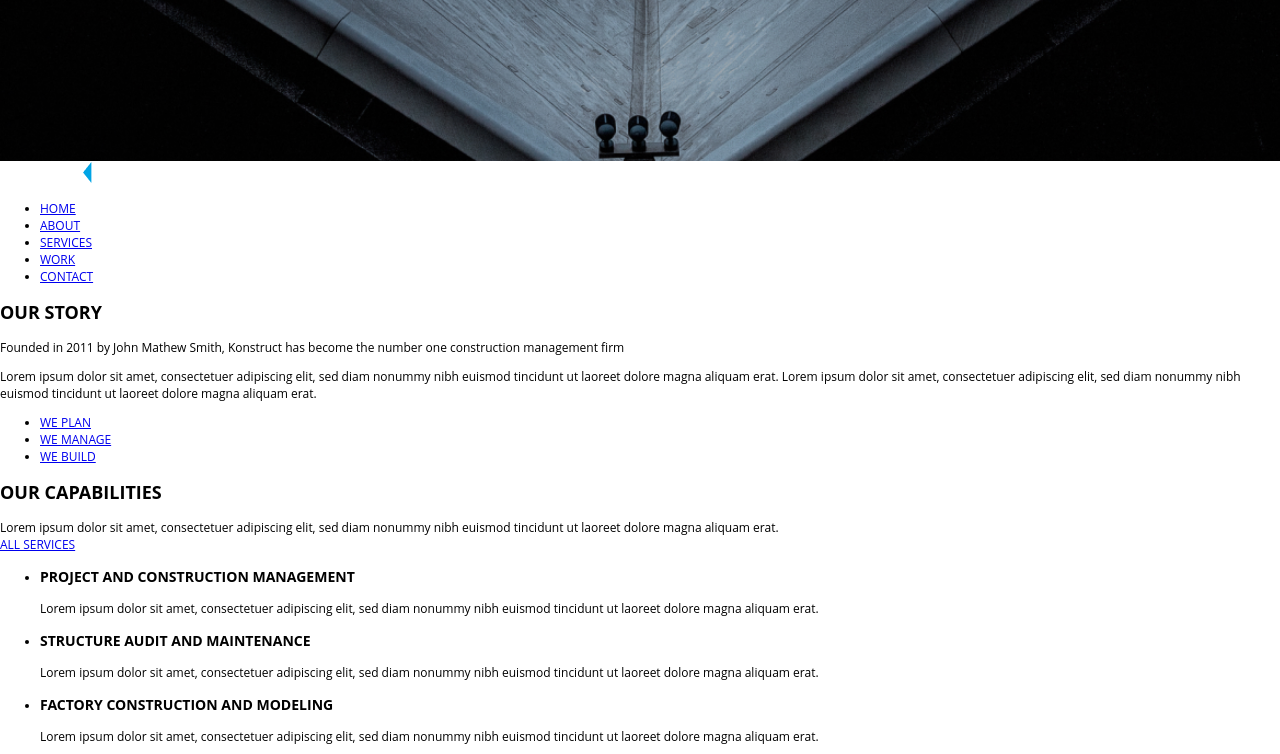
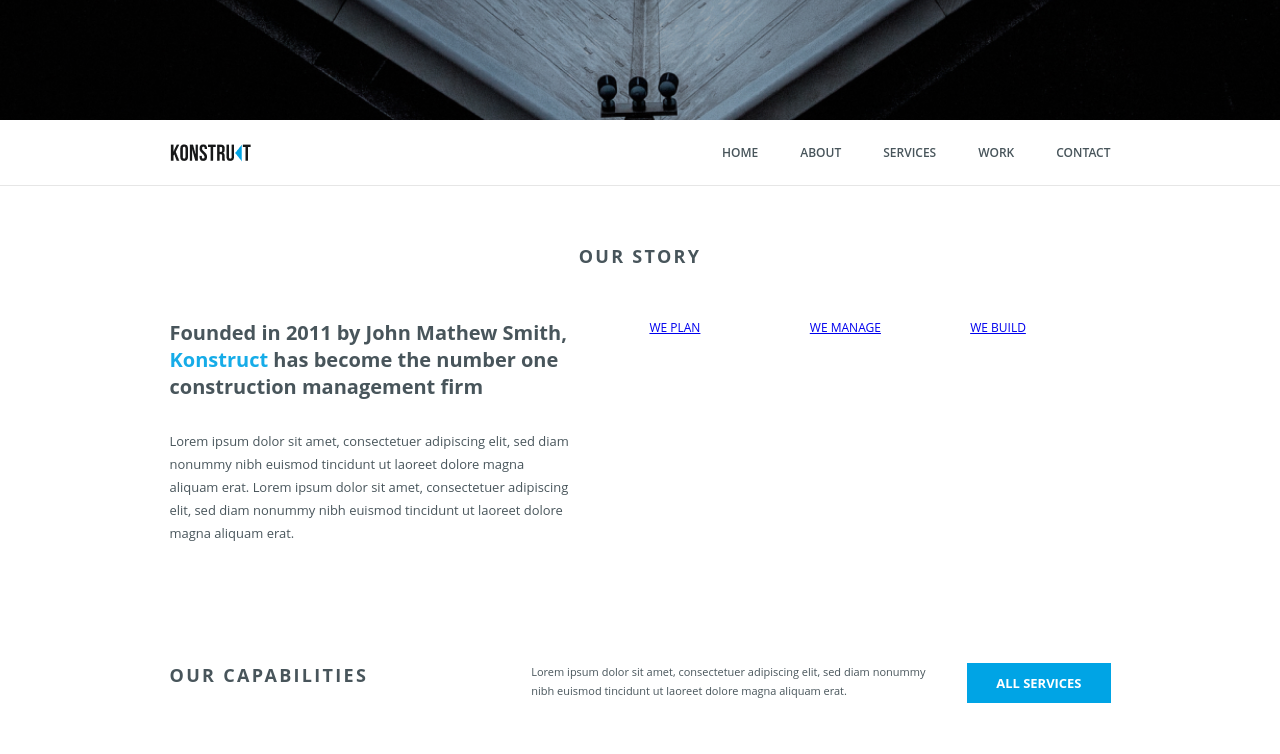
Before and after one commit to bcherepakha/fe0212, a plain HTML site: page Meeting1/index.html in a window 1280 px wide. Shown: the part 680-1434 px from the top of the page. Drawn offline with Linux system fonts and the light colour scheme.

Commit message:
Meeting 2

```diff
--- a/Meeting1/index.css
+++ b/Meeting1/index.css
@@ -2,6 +2,8 @@ html,
 body {
     font-family: "Open Sans";
     font-size: 12px;
+
+    color: #48555B;
 }
 
 body {
@@ -13,8 +15,12 @@ body {
     min-height: 100vh;
     background: url(img/header.jpg) center top no-repeat;
     background-size: cover;
-    /* border: 1px solid red; */
-    padding-top: 41px;
+    padding-top: 74px;
+    box-sizing: border-box;
+
+    display: flex;
+    flex-direction: column;
+    justify-content: center;
 }
 
 h1 {
@@ -23,6 +29,8 @@ h1 {
     line-height: 1.167;
     letter-spacing: .47578rem;
     text-align: center;
+
+    margin: 0 0 21px;
 
     color: #FFFFFF;
 }
@@ -44,4 +52,277 @@ h1 {
     text-align: center;
 
     color: #FFFFFF;
+
+    font-weight: 600;
+    font-size: 1.333rem;
 }
+
+.section {
+    display: flex;
+    justify-content: center;
+
+    width: 100%;
+}
+
+.section--navigation {
+    border-bottom: 1px solid #E6E6E6;
+}
+
+.section__content {
+    width: 100%;
+    max-width: 941px;
+}
+
+.navigation {
+    display: flex;
+    flex-direction: row;
+    justify-content: space-between;
+    align-items: center;
+}
+
+.navigation__logo {
+    display: block;
+}
+
+.navigation__logo-img {
+    display: block;
+    height: 18px;
+    width: auto;
+}
+
+.navigation__list {
+    list-style: none;
+    margin: 0;
+    padding: 0;
+
+    display: flex;
+    flex-direction: row;
+    align-items: stretch;
+
+    min-height: 65px;
+}
+
+.navigation__list-item {
+    margin: 0;
+    padding: 0;
+
+    display: flex;
+    align-items: stretch;
+}
+
+.navigation__list-item + .navigation__list-item {
+    margin-left: 42px;
+}
+
+.navigation__link {
+    display: flex;
+    justify-content: center;
+    align-items: center;
+
+    font-weight: 600;
+    font-size: 1rem;
+    line-height: 1.333;
+
+    text-decoration: none;
+
+    color: #48555B;
+}
+
+.navigation__link:focus,
+.navigation__link:hover {
+    color: #00A4E5;
+    outline: none;
+}
+
+.section__title {
+    font-weight: bold;
+    font-size: 1.5rem;
+    line-height: 1.3889;
+    letter-spacing: 0.1922rem;
+
+
+
+    text-align: center;
+    margin: 0;
+}
+
+.story {
+    margin-top: 50px;
+
+    display: flex;
+    flex-direction: row;
+    justify-content: space-between;
+}
+
+.story__content {
+    flex: 0 0 43%;
+
+    font-size: 1.08rem;
+    line-height: 1.769;
+}
+
+.story__content p {
+    margin: 0;
+}
+
+.story__content p:not(:first-child) {
+    margin-top: 30px;
+}
+
+.story__list {
+    flex: 0 0 49%;
+}
+
+.story__title {
+    font-weight: bold;
+    font-size: 1.6667rem;
+    line-height: 1.35;
+}
+
+.story__title-strong {
+    color: #16ACE8;
+}
+
+.story__list {
+    margin: 0;
+    padding: 0;
+    list-style: none;
+
+    display: flex;
+}
+
+.story__list-item {
+    margin: 0;
+    padding: 0;
+
+    flex: 1 0 0;
+}
+
+.story__list-item:not(:first-child) {
+    margin-left: 20px;
+}
+
+.section--story {
+    margin-top: 58px;
+}
+
+.section--capabilities {
+    margin-top: 118px;
+}
+
+.capabilities__header {
+    display: flex;
+    flex-direction: row;
+    justify-content: space-between;
+    align-items: flex-start;
+}
+
+.capabilities__title {
+    flex-grow: 0;
+    flex-shrink: 0;
+    flex-basis: auto;
+    margin: 0 30px 0 0;
+}
+
+.capabilities__description {
+    flex-grow: 0;
+    flex-shrink: 1;
+    flex-basis: auto;
+    margin: 0 0 0 auto;
+
+    font-size: .916rem;
+    line-height: 1.7272;
+
+    max-width: 406px;
+}
+
+.capabilities__link {
+    flex-grow: 0;
+    flex-shrink: 0;
+    flex-basis: auto;
+
+    margin-left: 30px;
+
+    background: #00A4E5;
+
+    font-weight: bold;
+    font-size: 1.08rem;
+
+    color: #FFFFFF;
+
+    text-decoration: none;
+
+    display: flex;
+    justify-content: center;
+    align-items: center;
+
+    padding: 11px 29px;
+}
+
+.capabilities__link:focus,
+.capabilities__link:hover {
+    background: #0289bf;
+    outline: none;
+    box-shadow: 0px 0px 10px 0px #0289bf;
+}
+
+.capabilities__list {
+    list-style: none;
+    margin: 78px 0 0;
+    padding: 0;
+
+    display: flex;
+}
+
+/* 0 1 0 */
+.capabilities__list-item {
+    flex: 1 0 0;
+
+    background: #FFFFFF;
+    border: 1px solid #E6E6E6;
+    box-sizing: border-box;
+
+    margin: 0;
+    padding: 38px 22px;
+}
+
+/* 0 2 0 */
+.capabilities__list-item:not(:first-child) {
+    margin-left: 28px;
+}
+
+.capabilities__list-item::before {
+    content: '';
+    width: 26.5%;
+    padding-top: 30.12%;
+    height: 0;
+    display: block;
+    background-position: center center;
+    background-repeat: no-repeat;
+    background-size: contain;
+}
+
+.capabilities__list-item--management::before {
+    background-image: url('img/management.jpg');
+}
+
+.capabilities__list-item--maintenance::before {
+    background-image: url('img/maintenance.jpg');
+}
+
+.capabilities__list-item--modeling::before {
+    background-image: url('img/modeling.jpg');
+}
+
+.capabilities__list-item h3 {
+    font-weight: bold;
+    font-size: 1.3333rem;
+    line-height: 1.5;
+
+    margin: 25px 0 13px;
+}
+
+.capabilities__list-item div {
+    font-size: 1.08rem;
+    line-height: 1.77;
+}
--- a/Meeting1/index.html
+++ b/Meeting1/index.html
@@ -9,83 +9,91 @@
 </head>
 <body>
     <section id="first">
-        <a class="logo" href="/">
+        <!-- <a class="logo" href="/">
             <img class="logo__image" src="img/logo.png" alt=""/>
-        </a>
+        </a> -->
         <h1>PARTNER WITH KONSTUCT</h1>
         <div class="main-description">An award-winning construction management firm</div>
-        <a href="#additional-info">
+        <!-- <a href="#additional-info">
             SCROLL DOWN
+        </a> -->
+    </section>
+    <div class="section section--navigation">
+        <div class="section__content navigation">
+            <a href="/" class="navigation__logo">
+                <img class="navigation__logo-img" src="img/logo-black.png" alt="">
             </a>
-    </section>
-    <div>
-        <a href="/">
-            <img src="img/logo.png" alt="">
-        </a>
-        <nav>
-            <ul>
-                <li>
-                    <a href="/">HOME</a>
+            <nav class="navigation__container">
+                <ul class="navigation__list">
+                    <li class="navigation__list-item">
+                        <a class="navigation__link" href="/">HOME</a>
                     </li>
-                <li>
-                    <a href="/about.html">ABOUT</a>
+                    <li class="navigation__list-item">
+                        <a class="navigation__link" href="/about.html">ABOUT</a>
                     </li>
-                <li>
-                    <a href="#services">SERVICES</a>
+                    <li class="navigation__list-item">
+                        <a class="navigation__link" href="#services">SERVICES</a>
                     </li>
-                <li>
-                    <a href="/work.html">WORK</a>
+                    <li class="navigation__list-item">
+                        <a class="navigation__link" href="/work.html">WORK</a>
                     </li>
-                <li>
-                    <a href="/contact">CONTACT</a>
+                    <li class="navigation__list-item">
+                        <a class="navigation__link" href="/contact">CONTACT</a>
                     </li>
                 </ul>
             </nav>
         </div>
-    <section>
-        <div>
-            <h2>OUR STORY</h2>
-            <div>
-                <p>
-                    Founded in 2011 by John Mathew Smith, <span>Konstruct</span> has become the number one construction management firm
+    </div>
+    <section class="section section--story">
+        <div class="section__content">
+            <h2 class="section__title">OUR STORY</h2>
+            <div class="story">
+                <div class="story__content">
+                    <p class="story__title">
+                        Founded in 2011 by John Mathew Smith, <span class="story__title-strong">Konstruct</span> has become the number one construction management firm
                     </p>
                     <p>
                         Lorem ipsum dolor sit amet, consectetuer adipiscing elit, sed diam nonummy nibh euismod tincidunt ut laoreet dolore magna aliquam erat. Lorem ipsum dolor sit amet, consectetuer adipiscing elit, sed diam nonummy nibh euismod tincidunt ut laoreet dolore magna aliquam erat.
                     </p>
                 </div>
-            <ul>
-                <li>
+                <ul class="story__list">
+                    <li class="story__list-item">
                         <a href="/">WE PLAN</a>
                     </li>
-                <li>
+                    <li class="story__list-item">
                         <a href="/">WE MANAGE</a>
                     </li>
-                <li>
+                    <li class="story__list-item">
                         <a href="/">WE BUILD</a>
                     </li>
                 </ul>
             </div>
+        </div>
     </section>
-    <section>
-        <h2>OUR CAPABILITIES</h2>
-        <div>
+    <section class="section section--capabilities">
+        <div class="section__content capabilities">
+            <div class="capabilities__header">
+                <h2 class="section__title capabilities__title">OUR CAPABILITIES</h2>
+                <div class="capabilities__description">
                     Lorem ipsum dolor sit amet, consectetuer adipiscing elit, sed diam nonummy nibh euismod tincidunt ut laoreet dolore magna aliquam erat.
                 </div>
-        <a href="/">ALL SERVICES</a>
-        <ul>
-            <li>
+                <a class="capabilities__link" href="/">ALL SERVICES</a>
+            </div>
+            <ul class="capabilities__list">
+                <li class="capabilities__list-item capabilities__list-item--management">
                     <h3>PROJECT AND CONSTRUCTION MANAGEMENT</h3>
                     <div>Lorem ipsum dolor sit amet, consectetuer adipiscing elit, sed diam nonummy nibh euismod tincidunt ut laoreet dolore magna aliquam erat.</div>
                 </li>
-            <li>
+                <li class="capabilities__list-item capabilities__list-item--maintenance">
                     <h3>STRUCTURE AUDIT AND MAINTENANCE</h3>
                     <div>Lorem ipsum dolor sit amet, consectetuer adipiscing elit, sed diam nonummy nibh euismod tincidunt ut laoreet dolore magna aliquam erat.</div>
                 </li>
-            <li>
+                <li class="capabilities__list-item capabilities__list-item--modeling">
                     <h3>FACTORY CONSTRUCTION AND MODELING</h3>
                     <div>Lorem ipsum dolor sit amet, consectetuer adipiscing elit, sed diam nonummy nibh euismod tincidunt ut laoreet dolore magna aliquam erat.</div>
                 </li>
             </ul>
+        </div>
     </section>
     <div>
         <div>Want to build something amazing?</div>
```
Also changed, not shown: Meeting1/img/logo-black.png (added), Meeting1/img/maintenance.jpg (added), Meeting1/img/management.jpg (added), Meeting1/img/modeling.jpg (added). Lines whose indentation alone changed are shown as unchanged.
